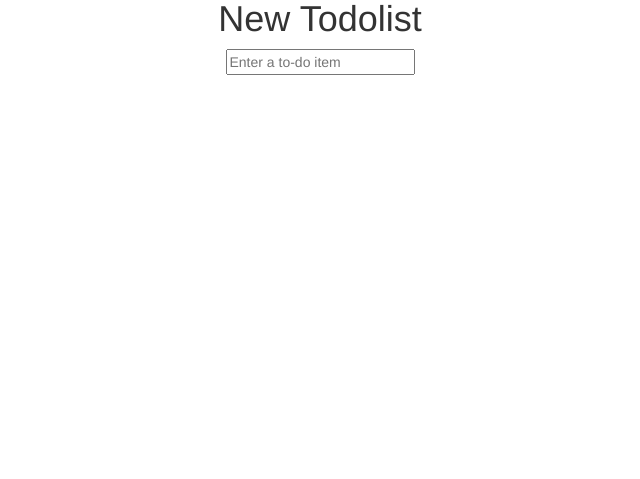
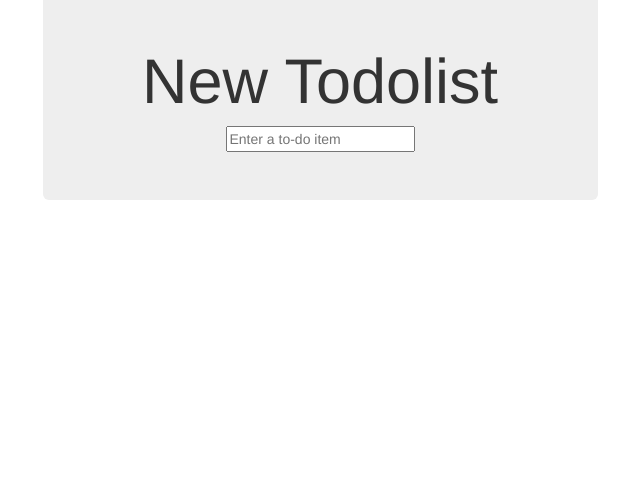
Before and after one commit to WenchaozT/TDD4Python, a Django app: page / in a window 1280 px wide. Shown: the part 321-800 px from the top of the page, without its empty margins (320-960 px from the left). Run offline with Django 3.2, Linux system fonts and the light colour scheme; some libraries are stand-ins or nearby versions.

Commit message:
引入jumbotron和table控件调整样式

```diff
--- a/todolists/templates/base.html
+++ b/todolists/templates/base.html
@@ -4,16 +4,16 @@
 <head>
     <title>Todolists</title>
     <meta name="viewport" content="width=device-width">
-    <link href="/static/bootstrap/css/bootstrap.min.css" rel="stylesheet" media="screen">
+    <link href="//cdn.staticfile.org/twitter-bootstrap/3.4.1/css/bootstrap.min.css" rel="stylesheet" media="screen">
     <link href="/static/bootstrap/css/custom.css" rel="stylesheet" media="screen">
     <script src="//cdn.staticfile.org/jquery/2.1.1/jquery.min.js"></script>
-    <script src="//cdn.staticfile.org/twitter-bootstrap/3.3.7/js/bootstrap.min.js"></script>
+    <script src="//cdn.staticfile.org/twitter-bootstrap/3.4.1/js/bootstrap.min.js"></script>
 </head>
 
 <body>
 <div class="container">
 
-    <div id="myCarousel" class="carousel slide">
+    <div id="myCarousel" class="carousel slide hidden-xs">
         <ol class="carousel-indicators">
             <li data-target="#myCarousel" data-slide-to="0"></li>
             <li data-target="#myCarousel" data-slide-to="1" class="active"></li>
@@ -47,11 +47,11 @@
     </div>
 
     <div class="row">
-        <div class="col-md-12">
-            <div class="text-center">
+        <div class="col-md-6 col-md-offset-3">
+            <div class="jumbotron text-center">
                 <h1>{% block header_text %}{% endblock %}</h1>
                 <form method="POST" action="{% block form_action %}{% endblock %}">
-                    <input name="item_text" id="id_new_item" placeholder="Enter a to-do item"/>
+                    <input name="item_text" id="new_item" placeholder="Enter a to-do item"/>
                     {% csrf_token %}
                 </form>
             </div>
@@ -59,8 +59,7 @@
     </div>
 
     <div class="row">
-        <div class="col-md-5"></div>
-        <div>
+        <div class="col-md-6 col-md-offset-3">
             {% block table %}
             {% endblock %}
         </div>
--- a/todolists/templates/todolists/todolists.html
+++ b/todolists/templates/todolists/todolists.html
@@ -11,7 +11,7 @@
 {% block form_action %}{% url 'add_item' list.id %}{% endblock %}
 
 {% block table %}
-    <table id="id_list_table">
+    <table id="id_list_table" class="table table-hover table-striped">
         {% for item in list.item_set.all %}
             <tr>
                 <td>
```
